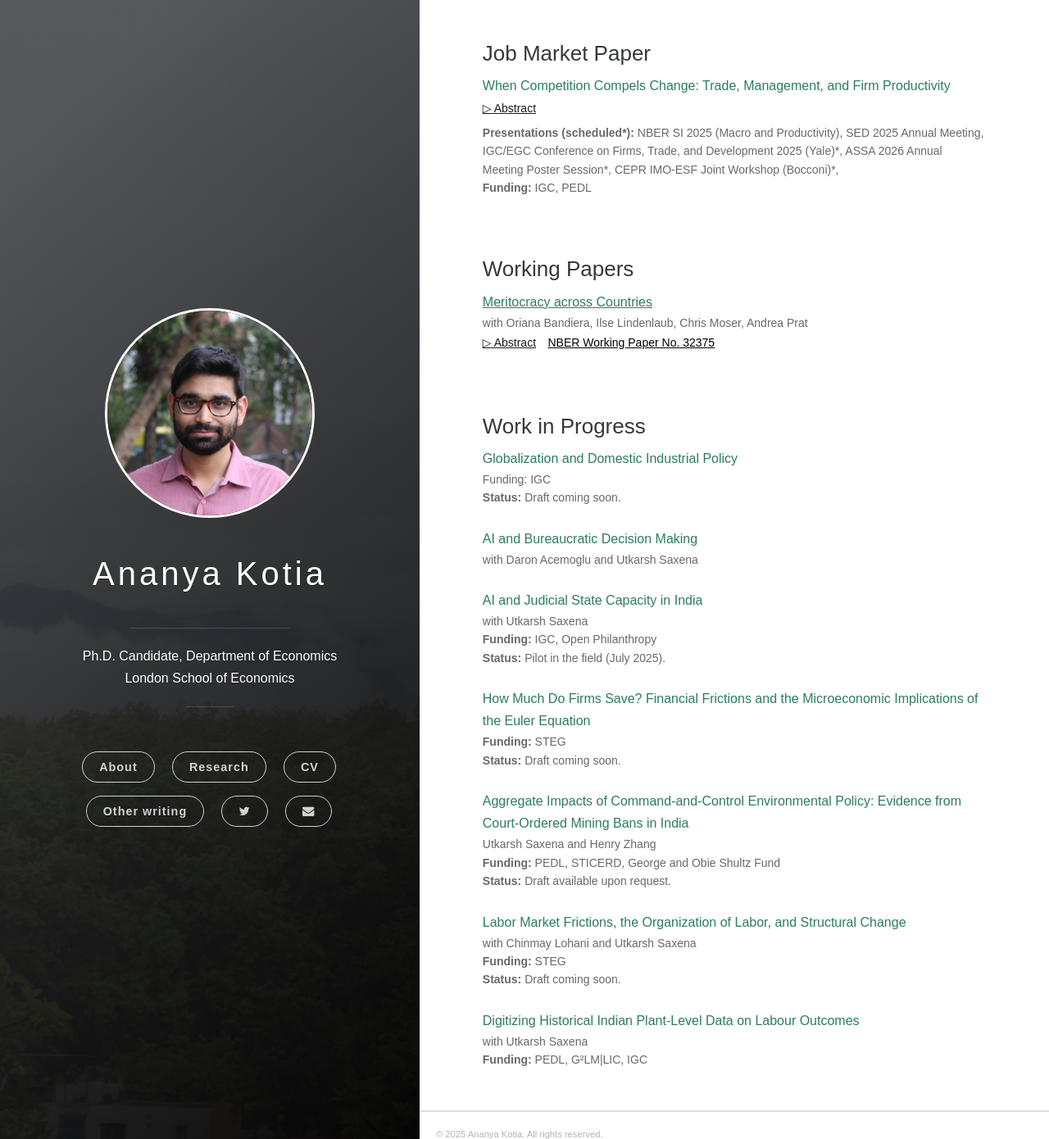
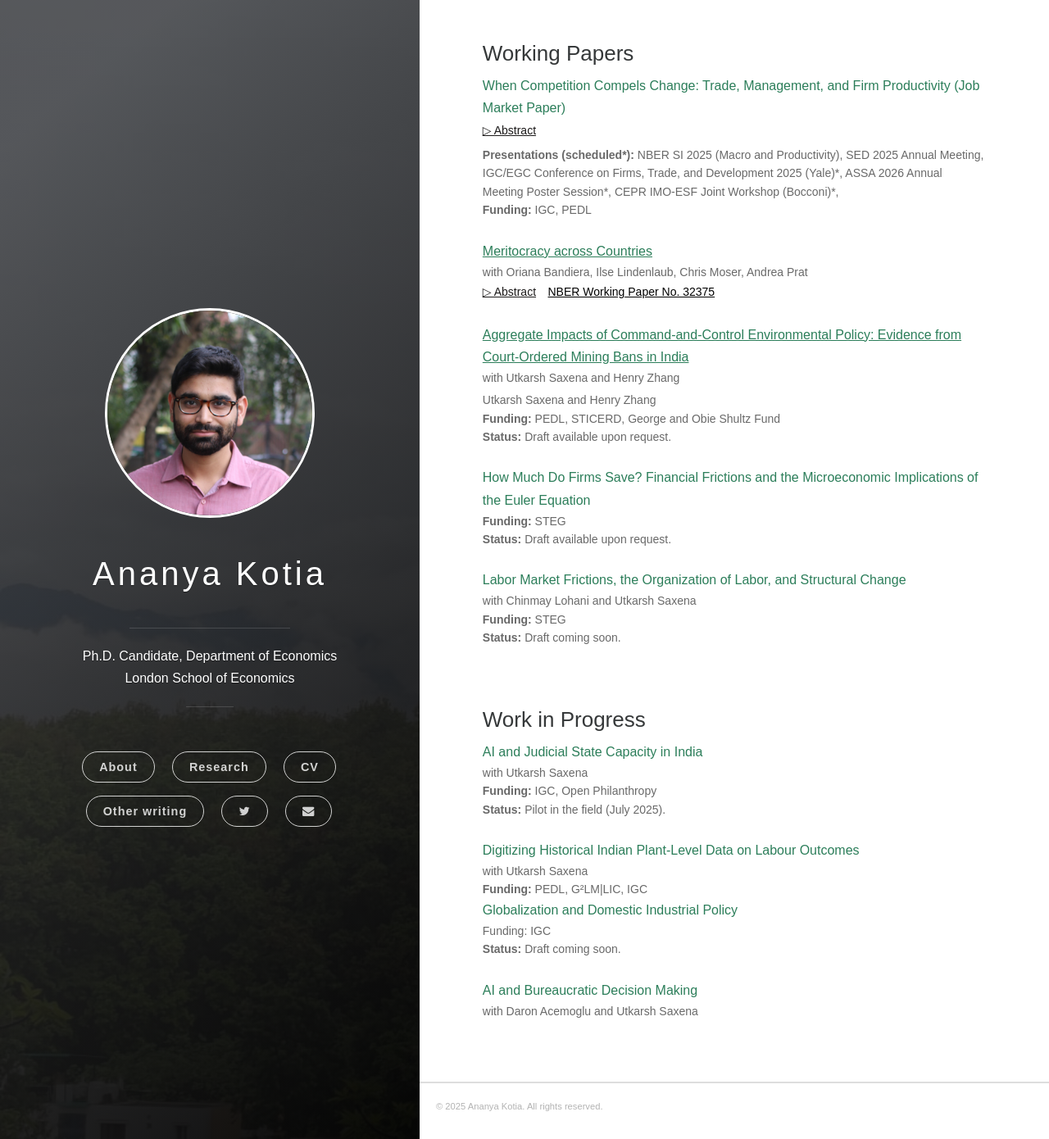
Before and after one commit to ananyakotia/ananyakotia.github.io, a Jekyll site: the page built from pages/research.markdown, in a window 1280 px wide and 1390 px high. Shown: the whole window at 82% size. Built offline with Jekyll 4.4.1, drawn with Linux system fonts in a browser that asks for light colours; some web fonts are replaced; a style sheet for code colours, icons or effects is not loaded.

Commit message:
Update research.markdown

```diff
--- a/pages/research.markdown
+++ b/pages/research.markdown
@@ -41,15 +41,6 @@ permalink: /research/
 </ul>
 <div style="height:25px;font-size:25px;">&nbsp;</div>
 
-<br>
-
-
-
-
-
-
-### Working Papers
-
 <a href="{{site.baseurl}}/files/Papers/BKLMP2025.pdf" style="color:#2c7e5a;font-weight: 500;"><u> Meritocracy across Countries </u></a>
 <ul class="no-bullets">
 	<li class="author-funding" style="margin-top: -20px; font-size: 14px">
@@ -71,9 +62,70 @@ permalink: /research/
   </h6>
 </div>
 
+<a href="{{site.baseurl}}/files/Papers/KSZ2025.pdf" style="color:#2c7e5a;font-weight: 500;"><u> Aggregate Impacts of Command‑and‑Control Environmental Policy: Evidence from Court‑Ordered Mining Bans in India </u></a>
+<ul class="no-bullets">
+	<li class="author-funding" style="margin-top: -20px; font-size: 14px">
+		with <a href="https://saxenautkarsh.com" target="_blank">Utkarsh Saxena</a> and
+		<a href="https://henryhzhang.com" target="_blank">Henry Zhang</a>
+	</li>
+</ul>
+<div id="mining_abstract" class="abstract" style="max-height: 0;">
+  <h6>
+    We estimate the aggregate impacts of court-ordered iron ore mining bans in India and consider the counterfactual welfare gains from an alternative policy to the ban. The local sectoral ban is a command-and-control (CAC) policy that is commonly applied to natural resource settings, usually when the regulator has a signal of widespread non-compliance. The Supreme Court of India imposed bans on iron ore mining and outbound iron ore trade in two states in response to reports that mines operated under fake environmental permits and underpaid mining royalties. Using ﬁrm-level industrial survey data, mine-level output data, and bilateral mine-to-ﬁrm auction data, we decompose the bans’ effects into trade, production networks, and local labor demand channels. Our results indicate persistent declines in employment, capital stock, and borrowing by iron-consuming plants, despite the temporary duration of the ban. These ﬁndings highlight the economic spillovers caused by CAC policies, especially in industries that are upstream in the supply chain.
+  </h6>
+</div>
+
+<span style="color:#2c7e5a;font-weight: 500;"></span>
+<ul class="no-bullets">
+	<li class="author-funding" style="margin-top: -20px;font-size: 14px;">
+		<a href="https://saxenautkarsh.com" target="_blank">Utkarsh Saxena</a> and
+		<a href="https://economics.mit.edu/people/phd-students/henry-zhang" target="_blank">Henry Zhang</a>
+	</li>
+	<li class="author-funding" style="font-size: 14px;"><strong>Funding:</strong> PEDL, STICERD, George and Obie Shultz Fund</li>
+	<li class="author-funding" style="font-size: 14px;"><strong>Status:</strong> Draft available upon request.</li>
+</ul>
+<div style="height:25px;font-size:25px;">&nbsp;</div>
+
+<span style="color:#2c7e5a;font-weight: 500;">How Much Do Firms Save? Financial Frictions and the Microeconomic Implications of the Euler Equation</span>
+<ul class="no-bullets">
+	<li class="author-funding" style="margin-top: -20px;font-size: 14px;"><strong>Funding:</strong> STEG</li>
+	<li class="author-funding" style="font-size: 14px;"><strong>Status:</strong> Draft available upon request.</li>
+</ul>
+<div style="height:25px;font-size:25px;">&nbsp;</div>
+
+<span style="color:#2c7e5a;font-weight: 500;">Labor Market Frictions, the Organization of Labor, and Structural Change</span>
+<ul class="no-bullets">
+	<li class="author-funding" style="margin-top: -20px;font-size: 14px;">
+		with <a href="https://economics.sas.upenn.edu/people/chinmay-lohani" target="_blank">Chinmay Lohani</a> and
+		<a href="https://saxenautkarsh.com" target="_blank">Utkarsh Saxena</a>
+	</li>
+	<li class="author-funding" style="font-size: 14px;"><strong>Funding:</strong> STEG</li>
+	<li class="author-funding" style="font-size: 14px;"><strong>Status:</strong> Draft coming soon.</li>
+</ul>
+<div style="height:25px;font-size:25px;">&nbsp;</div>
+
+
 <br>
 
 ### Work in Progress
+
+<span style="color:#2c7e5a;font-weight: 500;">AI and Judicial State Capacity in India</span>
+<ul class="no-bullets">
+	<li class="author-funding" style="margin-top: -20px;font-size: 14px;">
+		with <a href="https://saxenautkarsh.com" target="_blank">Utkarsh Saxena</a>
+	</li>
+	<li class="author-funding" style="font-size: 14px;"><strong>Funding:</strong> IGC, Open Philanthropy</li>
+	<li class="author-funding" style="font-size: 14px;"><strong>Status:</strong> Pilot in the field (July 2025).</li>
+</ul>
+<div style="height:25px;font-size:25px;">&nbsp;</div>
+
+<span style="color:#2c7e5a;font-weight: 500;">Digitizing Historical Indian Plant‑Level Data on Labour Outcomes</span>
+<ul class="no-bullets">
+	<li class="author-funding" style="margin-top: -20px;font-size: 14px;">
+		with <a href="https://saxenautkarsh.com" target="_blank">Utkarsh Saxena</a>
+	</li>
+	<li class="author-funding" style="font-size: 14px;"><strong>Funding:</strong> PEDL, G²LM|LIC, IGC</li>
+</ul>
 
 <span style="color:#2c7e5a;font-weight: 500;">Globalization and Domestic Industrial Policy</span>
 <ul class="no-bullets">
@@ -89,50 +141,3 @@ permalink: /research/
 	</li>
 </ul>
 <div style="height:25px;font-size:25px;">&nbsp;</div>
-
-<span style="color:#2c7e5a;font-weight: 500;">AI and Judicial State Capacity in India</span>
-<ul class="no-bullets">
-	<li class="author-funding" style="margin-top: -20px;font-size: 14px;">
-		with <a href="https://saxenautkarsh.com" target="_blank">Utkarsh Saxena</a>
-	</li>
-	<li class="author-funding" style="font-size: 14px;"><strong>Funding:</strong> IGC, Open Philanthropy</li>
-	<li class="author-funding" style="font-size: 14px;"><strong>Status:</strong> Pilot in the field (July 2025).</li>
-</ul>
-<div style="height:25px;font-size:25px;">&nbsp;</div>
-
-<span style="color:#2c7e5a;font-weight: 500;">How Much Do Firms Save? Financial Frictions and the Microeconomic Implications of the Euler Equation</span>
-<ul class="no-bullets">
-	<li class="author-funding" style="margin-top: -20px;font-size: 14px;"><strong>Funding:</strong> STEG</li>
-	<li class="author-funding" style="font-size: 14px;"><strong>Status:</strong> Draft coming soon.</li>
-</ul>
-<div style="height:25px;font-size:25px;">&nbsp;</div>
-
-<span style="color:#2c7e5a;font-weight: 500;">Aggregate Impacts of Command‑and‑Control Environmental Policy: Evidence from Court‑Ordered Mining Bans in India</span>
-<ul class="no-bullets">
-	<li class="author-funding" style="margin-top: -20px;font-size: 14px;">
-		<a href="https://saxenautkarsh.com" target="_blank">Utkarsh Saxena</a> and
-		<a href="https://economics.mit.edu/people/phd-students/henry-zhang" target="_blank">Henry Zhang</a>
-	</li>
-	<li class="author-funding" style="font-size: 14px;"><strong>Funding:</strong> PEDL, STICERD, George and Obie Shultz Fund</li>
-	<li class="author-funding" style="font-size: 14px;"><strong>Status:</strong> Draft available upon request.</li>
-</ul>
-<div style="height:25px;font-size:25px;">&nbsp;</div>
-
-<span style="color:#2c7e5a;font-weight: 500;">Labor Market Frictions, the Organization of Labor, and Structural Change</span>
-<ul class="no-bullets">
-	<li class="author-funding" style="margin-top: -20px;font-size: 14px;">
-		with <a href="https://economics.sas.upenn.edu/people/chinmay-lohani" target="_blank">Chinmay Lohani</a> and
-		<a href="https://saxenautkarsh.com" target="_blank">Utkarsh Saxena</a>
-	</li>
-	<li class="author-funding" style="font-size: 14px;"><strong>Funding:</strong> STEG</li>
-	<li class="author-funding" style="font-size: 14px;"><strong>Status:</strong> Draft coming soon.</li>
-</ul>
-<div style="height:25px;font-size:25px;">&nbsp;</div>
-
-<span style="color:#2c7e5a;font-weight: 500;">Digitizing Historical Indian Plant‑Level Data on Labour Outcomes</span>
-<ul class="no-bullets">
-	<li class="author-funding" style="margin-top: -20px;font-size: 14px;">
-		with <a href="https://saxenautkarsh.com" target="_blank">Utkarsh Saxena</a>
-	</li>
-	<li class="author-funding" style="font-size: 14px;"><strong>Funding:</strong> PEDL, G²LM|LIC, IGC</li>
-</ul>
```
Also changed, not shown: other parts of pages/research.markdown (+2 -2 lines).
